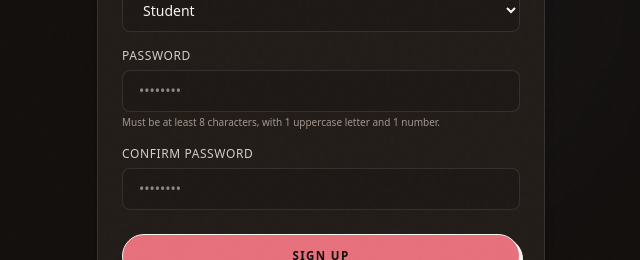
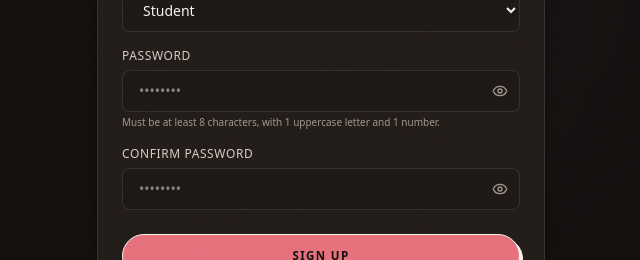
Before and after one commit to YathinTHEBUILDER/SortMySkills, a Next.js app: page /signup in a window 1280 px wide. Shown: the part 401-661 px from the top of the page, without its empty margins (319-959 px from the left). Built offline with nearby package versions, Linux system fonts and the light colour scheme.

Commit message:
feat(auth): add password visibility toggle (eye/eye-off) to login, signup, and reset-password pages

```diff
--- a/src/app/login/page.tsx
+++ b/src/app/login/page.tsx
@@ -8,6 +8,7 @@ import { Button } from "@/components/ui/Button";
 import { Card, CardBody, CardHeader } from "@/components/ui/Card";
 import { signInAction } from "@/app/actions/auth";
 import { createClient } from "@/lib/supabase/client";
+import { Eye, EyeOff } from "lucide-react";
 
 function LoginForm() {
   const router = useRouter();
@@ -18,6 +19,7 @@ function LoginForm() {
 
   const [email, setEmail] = useState("");
   const [password, setPassword] = useState("");
+  const [showPassword, setShowPassword] = useState(false);
 
   // Check for redirected status or callback errors in URL searchParams
   useEffect(() => {
@@ -119,15 +121,26 @@ function LoginForm() {
                   Forgot password?
                 </Link>
               </div>
+              <div className="relative">
                 <input
-                type="password"
+                  type={showPassword ? "text" : "password"}
                   required
                   value={password}
                   onChange={(e) => setPassword(e.target.value)}
                   disabled={isPending}
-                className="w-full rounded-lg border border-[var(--border-muted)] bg-[var(--surface-soft)]/50 focus:border-accent-primary focus:outline-none focus:ring-2 focus:ring-accent-primary/20 px-4 py-2.5 text-sm text-text-primary disabled:opacity-50 transition-all"
+                  className="w-full rounded-lg border border-[var(--border-muted)] bg-[var(--surface-soft)]/50 focus:border-accent-primary focus:outline-none focus:ring-2 focus:ring-accent-primary/20 pl-4 pr-11 py-2.5 text-sm text-text-primary disabled:opacity-50 transition-all"
                   placeholder="••••••••"
                 />
+                <button
+                  type="button"
+                  onClick={() => setShowPassword(!showPassword)}
+                  disabled={isPending}
+                  className="absolute right-3 top-1/2 -translate-y-1/2 text-text-muted hover:text-text-primary transition-colors focus:outline-none disabled:opacity-50 cursor-pointer"
+                  aria-label={showPassword ? "Hide password" : "Show password"}
+                >
+                  {showPassword ? <EyeOff className="w-4 h-4" /> : <Eye className="w-4 h-4" />}
+                </button>
+              </div>
             </div>
 
             {error && <p className="text-xs text-red-400 font-semibold text-center mt-2">{error}</p>}
--- a/src/app/reset-password/page.tsx
+++ b/src/app/reset-password/page.tsx
@@ -7,12 +7,15 @@ import Logo from "@/components/Logo";
 import { Button } from "@/components/ui/Button";
 import { Card, CardBody, CardHeader } from "@/components/ui/Card";
 import { resetPasswordAction } from "@/app/actions/auth";
+import { Eye, EyeOff } from "lucide-react";
 
 export default function ResetPasswordPage() {
   const router = useRouter();
   const [isPending, startTransition] = useTransition();
   const [password, setPassword] = useState("");
   const [confirmPassword, setConfirmPassword] = useState("");
+  const [showPassword, setShowPassword] = useState(false);
+  const [showConfirmPassword, setShowConfirmPassword] = useState(false);
   const [error, setError] = useState<string | null>(null);
   const [success, setSuccess] = useState(false);
 
@@ -69,16 +72,27 @@ export default function ResetPasswordPage() {
             <form onSubmit={handleSubmit} className="space-y-4">
               <div>
                 <label className="block text-xs font-mono uppercase tracking-wider text-text-secondary mb-1.5">New Password</label>
+                <div className="relative">
                   <input
-                  type="password"
+                    type={showPassword ? "text" : "password"}
                     required
                     minLength={8}
                     value={password}
                     onChange={(e) => setPassword(e.target.value)}
                     disabled={isPending}
-                  className="w-full rounded-lg border border-[var(--border-muted)] bg-[var(--surface-soft)]/50 focus:border-accent-primary focus:outline-none focus:ring-2 focus:ring-accent-primary/20 px-4 py-2.5 text-sm text-text-primary disabled:opacity-50 transition-all"
+                    className="w-full rounded-lg border border-[var(--border-muted)] bg-[var(--surface-soft)]/50 focus:border-accent-primary focus:outline-none focus:ring-2 focus:ring-accent-primary/20 pl-4 pr-11 py-2.5 text-sm text-text-primary disabled:opacity-50 transition-all"
                     placeholder="••••••••"
                   />
+                  <button
+                    type="button"
+                    onClick={() => setShowPassword(!showPassword)}
+                    disabled={isPending}
+                    className="absolute right-3 top-1/2 -translate-y-1/2 text-text-muted hover:text-text-primary transition-colors focus:outline-none disabled:opacity-50 cursor-pointer"
+                    aria-label={showPassword ? "Hide password" : "Show password"}
+                  >
+                    {showPassword ? <EyeOff className="w-4 h-4" /> : <Eye className="w-4 h-4" />}
+                  </button>
+                </div>
                 <p className="text-[10px] text-text-muted mt-1 leading-snug">
                   Must be at least 8 characters, with 1 uppercase letter and 1 number.
                 </p>
@@ -86,16 +100,27 @@ export default function ResetPasswordPage() {
 
               <div>
                 <label className="block text-xs font-mono uppercase tracking-wider text-text-secondary mb-1.5">Confirm New Password</label>
+                <div className="relative">
                   <input
-                  type="password"
+                    type={showConfirmPassword ? "text" : "password"}
                     required
                     minLength={8}
                     value={confirmPassword}
                     onChange={(e) => setConfirmPassword(e.target.value)}
                     disabled={isPending}
-                  className="w-full rounded-lg border border-[var(--border-muted)] bg-[var(--surface-soft)]/50 focus:border-accent-primary focus:outline-none focus:ring-2 focus:ring-accent-primary/20 px-4 py-2.5 text-sm text-text-primary disabled:opacity-50 transition-all"
+                    className="w-full rounded-lg border border-[var(--border-muted)] bg-[var(--surface-soft)]/50 focus:border-accent-primary focus:outline-none focus:ring-2 focus:ring-accent-primary/20 pl-4 pr-11 py-2.5 text-sm text-text-primary disabled:opacity-50 transition-all"
                     placeholder="••••••••"
                   />
+                  <button
+                    type="button"
+                    onClick={() => setShowConfirmPassword(!showConfirmPassword)}
+                    disabled={isPending}
+                    className="absolute right-3 top-1/2 -translate-y-1/2 text-text-muted hover:text-text-primary transition-colors focus:outline-none disabled:opacity-50 cursor-pointer"
+                    aria-label={showConfirmPassword ? "Hide password" : "Show password"}
+                  >
+                    {showConfirmPassword ? <EyeOff className="w-4 h-4" /> : <Eye className="w-4 h-4" />}
+                  </button>
+                </div>
               </div>
 
               {error && <p className="text-xs text-red-400 font-semibold text-center mt-2">{error}</p>}
--- a/src/app/signup/page.tsx
+++ b/src/app/signup/page.tsx
@@ -8,11 +8,14 @@ import { Button } from "@/components/ui/Button";
 import { Card, CardBody, CardHeader } from "@/components/ui/Card";
 import { signUpAction } from "@/app/actions/auth";
 import { createClient } from "@/lib/supabase/client";
+import { Eye, EyeOff } from "lucide-react";
 
 export default function SignupPage() {
   const router = useRouter();
   const [isPending, startTransition] = useTransition();
   const [error, setError] = useState<string | null>(null);
+  const [showPassword, setShowPassword] = useState(false);
+  const [showConfirmPassword, setShowConfirmPassword] = useState(false);
 
   const handleGoogleSignIn = async () => {
     setError(null);
@@ -129,16 +132,27 @@ export default function SignupPage() {
 
             <div>
               <label className="block text-xs font-mono uppercase tracking-wider text-text-secondary mb-1.5">Password</label>
+              <div className="relative">
                 <input
-                type="password"
+                  type={showPassword ? "text" : "password"}
                   required
                   minLength={8}
                   value={formData.password}
                   onChange={(e) => setFormData({ ...formData, password: e.target.value })}
                   disabled={isPending}
-                className="w-full rounded-lg border border-[var(--border-muted)] bg-[var(--surface-soft)]/50 focus:border-accent-primary focus:outline-none focus:ring-2 focus:ring-accent-primary/20 px-4 py-2.5 text-sm text-text-primary disabled:opacity-50 transition-all"
+                  className="w-full rounded-lg border border-[var(--border-muted)] bg-[var(--surface-soft)]/50 focus:border-accent-primary focus:outline-none focus:ring-2 focus:ring-accent-primary/20 pl-4 pr-11 py-2.5 text-sm text-text-primary disabled:opacity-50 transition-all"
                   placeholder="••••••••"
                 />
+                <button
+                  type="button"
+                  onClick={() => setShowPassword(!showPassword)}
+                  disabled={isPending}
+                  className="absolute right-3 top-1/2 -translate-y-1/2 text-text-muted hover:text-text-primary transition-colors focus:outline-none disabled:opacity-50 cursor-pointer"
+                  aria-label={showPassword ? "Hide password" : "Show password"}
+                >
+                  {showPassword ? <EyeOff className="w-4 h-4" /> : <Eye className="w-4 h-4" />}
+                </button>
+              </div>
               <p className="text-[10px] text-text-muted mt-1 leading-snug">
                 Must be at least 8 characters, with 1 uppercase letter and 1 number.
               </p>
@@ -146,16 +160,27 @@ export default function SignupPage() {
 
             <div>
               <label className="block text-xs font-mono uppercase tracking-wider text-text-secondary mb-1.5">Confirm Password</label>
+              <div className="relative">
                 <input
-                type="password"
+                  type={showConfirmPassword ? "text" : "password"}
                   required
                   minLength={8}
                   value={formData.confirmPassword}
                   onChange={(e) => setFormData({ ...formData, confirmPassword: e.target.value })}
                   disabled={isPending}
-                className="w-full rounded-lg border border-[var(--border-muted)] bg-[var(--surface-soft)]/50 focus:border-accent-primary focus:outline-none focus:ring-2 focus:ring-accent-primary/20 px-4 py-2.5 text-sm text-text-primary disabled:opacity-50 transition-all"
+                  className="w-full rounded-lg border border-[var(--border-muted)] bg-[var(--surface-soft)]/50 focus:border-accent-primary focus:outline-none focus:ring-2 focus:ring-accent-primary/20 pl-4 pr-11 py-2.5 text-sm text-text-primary disabled:opacity-50 transition-all"
                   placeholder="••••••••"
                 />
+                <button
+                  type="button"
+                  onClick={() => setShowConfirmPassword(!showConfirmPassword)}
+                  disabled={isPending}
+                  className="absolute right-3 top-1/2 -translate-y-1/2 text-text-muted hover:text-text-primary transition-colors focus:outline-none disabled:opacity-50 cursor-pointer"
+                  aria-label={showConfirmPassword ? "Hide password" : "Show password"}
+                >
+                  {showConfirmPassword ? <EyeOff className="w-4 h-4" /> : <Eye className="w-4 h-4" />}
+                </button>
+              </div>
             </div>
 
             {error && <p className="text-xs text-red-400 font-semibold text-center mt-2">{error}</p>}
```
Lines whose indentation alone changed are shown as unchanged.
